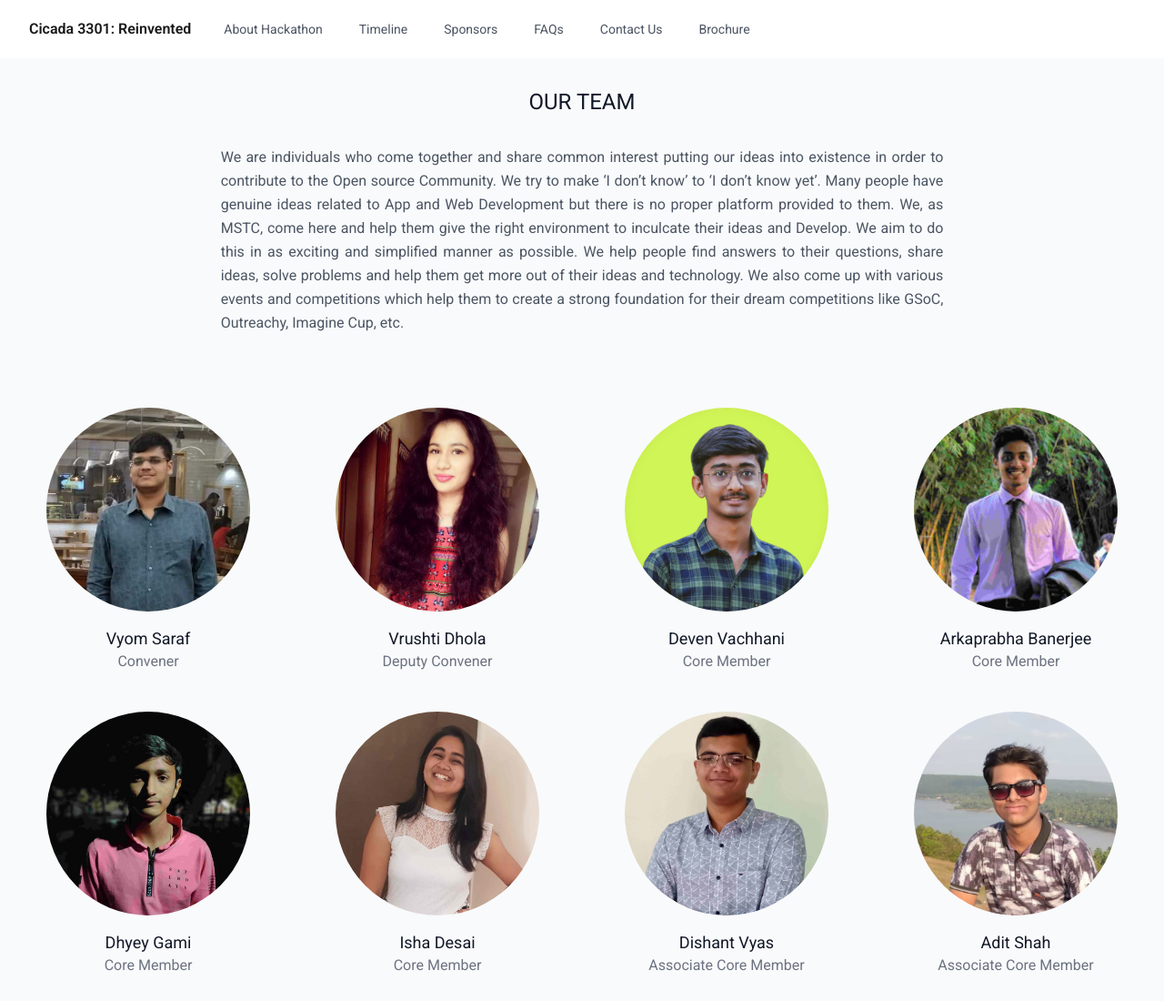
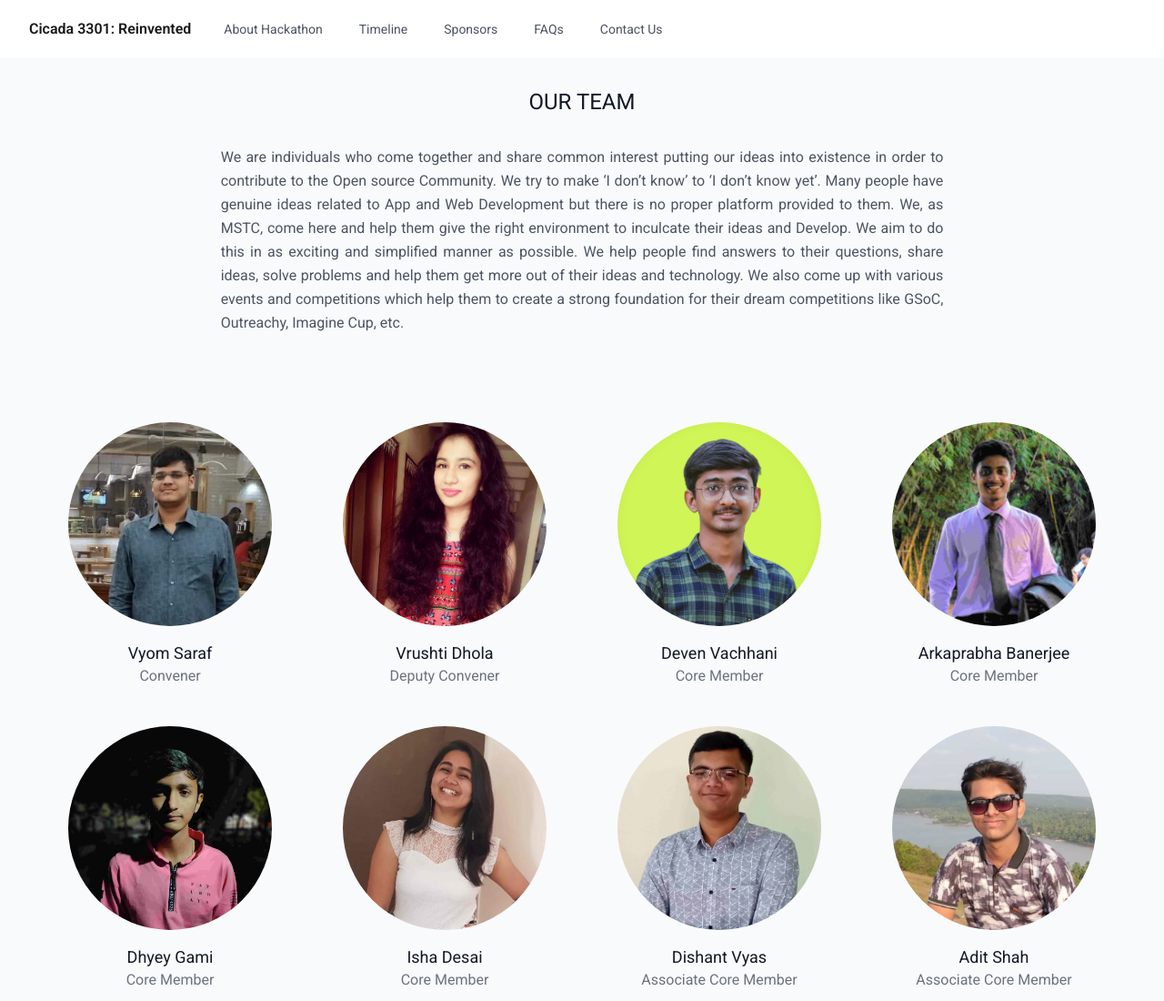
Before and after one commit to Cicada3301Reinvented/Cicada3301.github.io, a plain HTML site: page team.html in a window 1280 px wide. Shown: the top 1100 px of the page at 91% size. Drawn offline with nearby package versions, Linux system fonts and the light colour scheme.

Commit message:
Update team.html

```diff
--- a/team.html
+++ b/team.html
@@ -107,11 +107,7 @@
                            class="text-gray-700 hover:bg-gray-700 hover:text-white px-3 py-2 rounded-md text-sm font-medium"
                            >Contact Us</a
                         >
-                        <a
-                           href="https://drive.google.com/file/d/1mcVUmwEeE0FmdttxVHwLhDYlrna5qN1q/view"
-                           class="text-gray-700 hover:bg-gray-700 hover:text-white px-3 py-2 rounded-md text-sm font-medium"
-                           >Brochure</a
-                        >
+
                      </div>
                   </div>
                </div>
@@ -154,11 +150,7 @@
                   class="text-gray-700 hover:bg-gray-700 hover:text-white block px-3 py-2 rounded-md text-base font-medium"
                   >Contact Us</a
                >
-               <a
-                  href="https://drive.google.com/file/d/1mcVUmwEeE0FmdttxVHwLhDYlrna5qN1q/view"
-                  class="text-gray-700 hover:bg-gray-700 hover:text-white block px-3 py-2 rounded-md text-base font-medium"
-                  >Brochure</a
-               >
+
             </div>
          </div>
       </nav>
@@ -189,7 +181,7 @@
                   etc.
                </p>
             </div>
-            <div class="flex flex-wrap -m-4 justify-around">
+            <div class="flex flex-wrap m-4 justify-around">
                <div class="p-4 lg:w-1/4 md:w-1/2">
                   <div class="h-full flex flex-col items-center text-center">
                      <img
```
